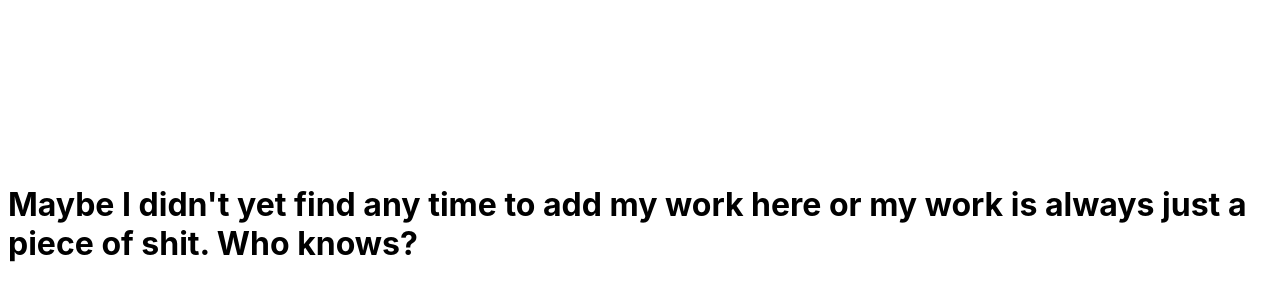
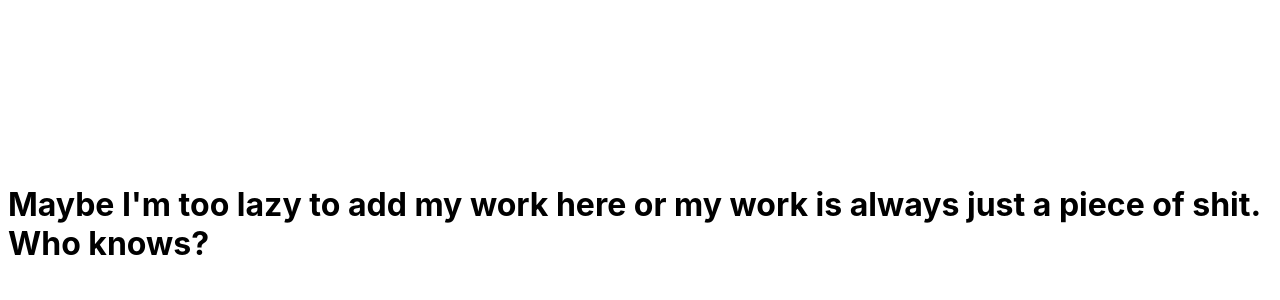
Before and after one commit to jonasbina/jonasbina.com, a Next.js app: page /work in a window 1280 px wide. Shown: the part 176-476 px from the top of the page. Built offline with nearby package versions, Linux system fonts and the light colour scheme.

Commit message:
few edits to my grammar

```diff
--- a/pages/work.js
+++ b/pages/work.js
@@ -4,7 +4,7 @@ import styles from '../styles/Home.module.css'
 export default function Home() {
   return (
     <div className={styles.container}>
-    <h1>Maybe I didn't yet find any time to add my work here or my work is always just a piece of shit. Who knows?</h1>
+    <h1>Maybe I'm too lazy to add my work here or my work is always just a piece of shit. Who knows?</h1>
     </div>
   )
 }
```
